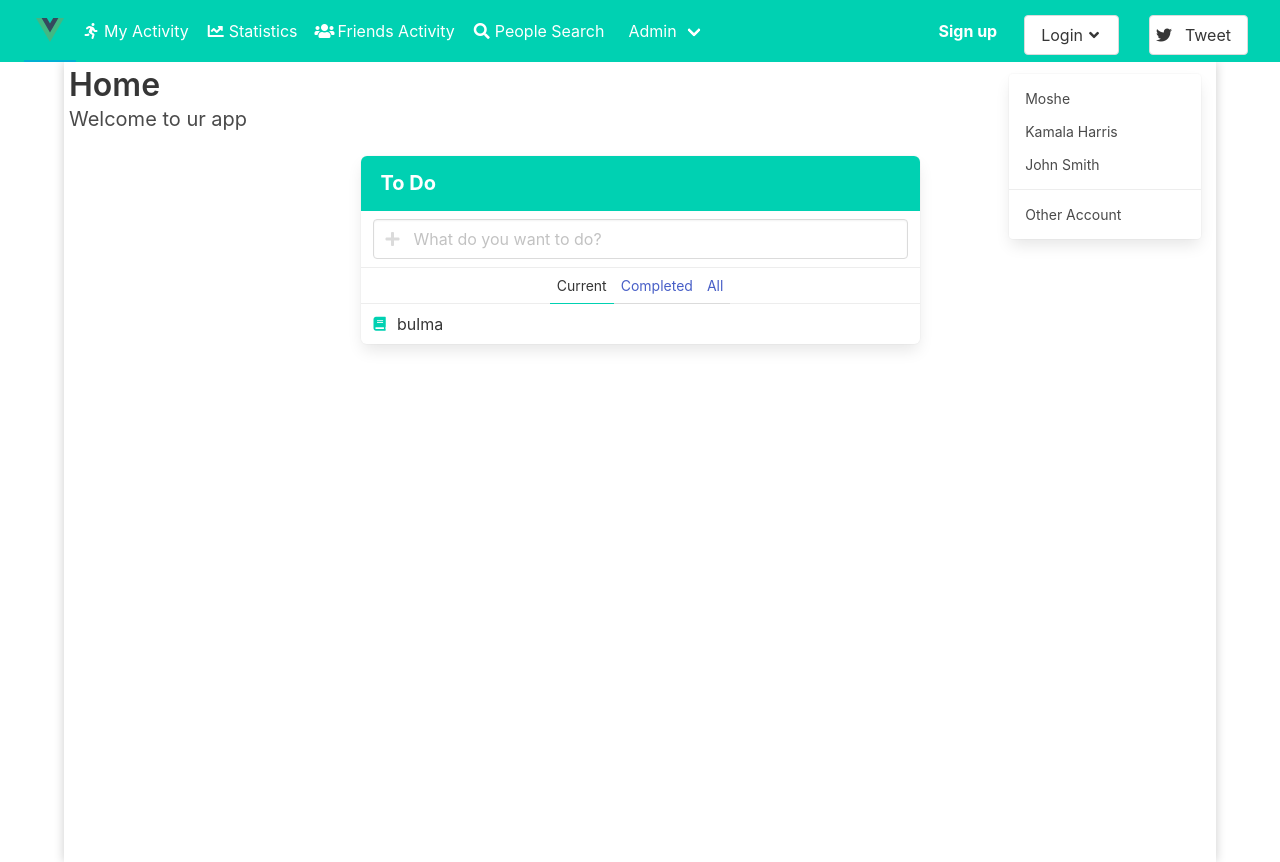
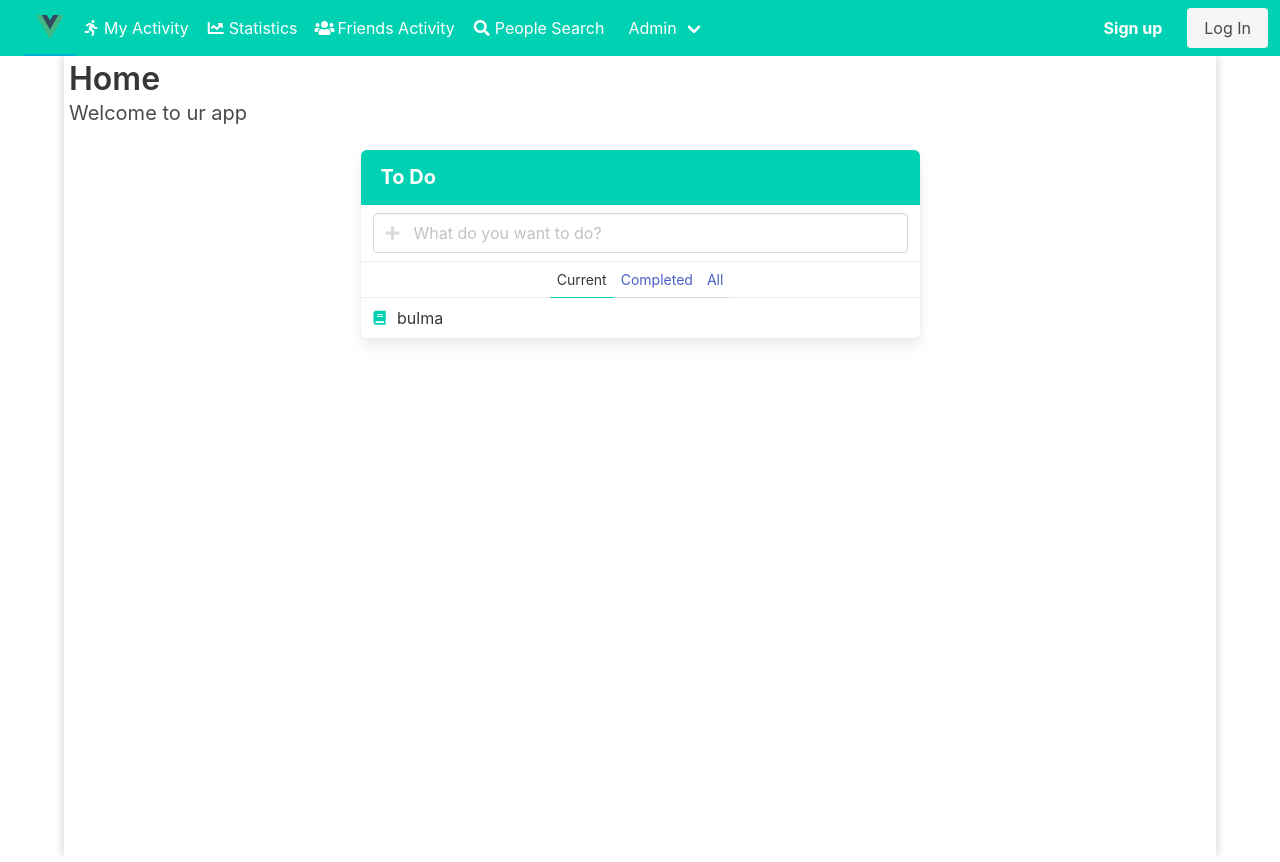
Before and after one commit to Lara-Codes/Workout-World, a Vue app in the folder client/: page / in a window 1280 px wide. Built offline with nearby package versions, Linux system fonts and the light colour scheme.

Commit message:
added login functionality

```diff
--- /dev/null
+++ b/client/src/components/LoginBadge.vue
@@ -0,0 +1,29 @@
+<script setup lang="ts">
+    import { getSession, login } from '@/model/session'
+    const session = getSession()
+</script>
+
+<template>
+    <!-- v-if vs v-show: if user, show this. else show this. -->
+    <div class = "has text-right" v-if="session.user">
+        Welcome, {{ session.user.firstName }} {{ session.user.lastName }} <br>
+        <small>{{ session.user.email }}
+        <a class="button is-small is-light is-error">
+            <span class="icon">
+                <i class="fas fa-sign-out-alt"></i>
+            </span>
+        </a>
+        </small>
+
+    </div>
+    <div class = "buttons" v-else>
+        <a class = "button is-primary">
+            <strong>Sign up</strong>
+        </a>
+        <a class = "button is-light" @click.prevent="login">
+            Log In
+        </a>
+    </div>
+</template>
+
+<style scoped></style>
--- a/client/src/components/NavBar.vue
+++ b/client/src/components/NavBar.vue
@@ -1,6 +1,7 @@
 <script setup lang="ts">
 import { ref } from 'vue';
 import { RouterLink } from 'vue-router';
+import LoginBadge from './LoginBadge.vue';
 
 let dropdown = false;
 let isActive = ref(dropdown)
@@ -62,11 +63,13 @@ function drop(){
       </div>
 
       <div class="navbar-end">
+        <div class="navbar-item">
+          <LoginBadge />
+        </div>
 
-        <RouterLink class="navbar-item" to="signup">
+        <!-- <RouterLink class="navbar-item" to="signup">
           <strong>Sign up</strong>
         </RouterLink>
-
         <div class="buttons">
           <div class="dropdown is-active">
             <div class="dropdown-trigger">
@@ -104,8 +107,10 @@ function drop(){
               target="_blank" style="color:inherit"><span>Tweet</span></a>
           </button>
           <div class="navbar-item"></div>
-        </div>
+        </div>-->
+
       </div>
+
     </div>
 
   </nav>
--- /dev/null
+++ b/client/src/model/session.ts
@@ -0,0 +1,27 @@
+import { reactive } from "vue";
+
+const session = reactive({
+    user: null as User | null
+})
+
+export interface User {
+    id?: string,
+    firstName: string,
+    lastName: string,
+    email: string,
+    role: "admin" | "user",
+    token?: string
+}
+
+export function getSession(){
+    return session;
+}
+
+export function login(){
+    session.user = {
+        firstName: "Test",
+        lastName: "User",
+        email: "test@user.com",
+        role: "admin"
+    }
+}
--- a/client/src/views/HomeView.vue
+++ b/client/src/views/HomeView.vue
@@ -12,7 +12,7 @@ function addTask() {
   newTask.value = '';
 }
 
-// const  shouldDisplay = (task: {id?: number, text: string, completed: boolean}) =>
+// const shouldDisplay = (task: {id?: number, text: string, completed: boolean}) =>
 //   (tabState.value==='Current' && !task.completed) ||
 //   (tabState.value == 'Completed' && task.completed) ||
 //   tabState.value == 'All';
```
